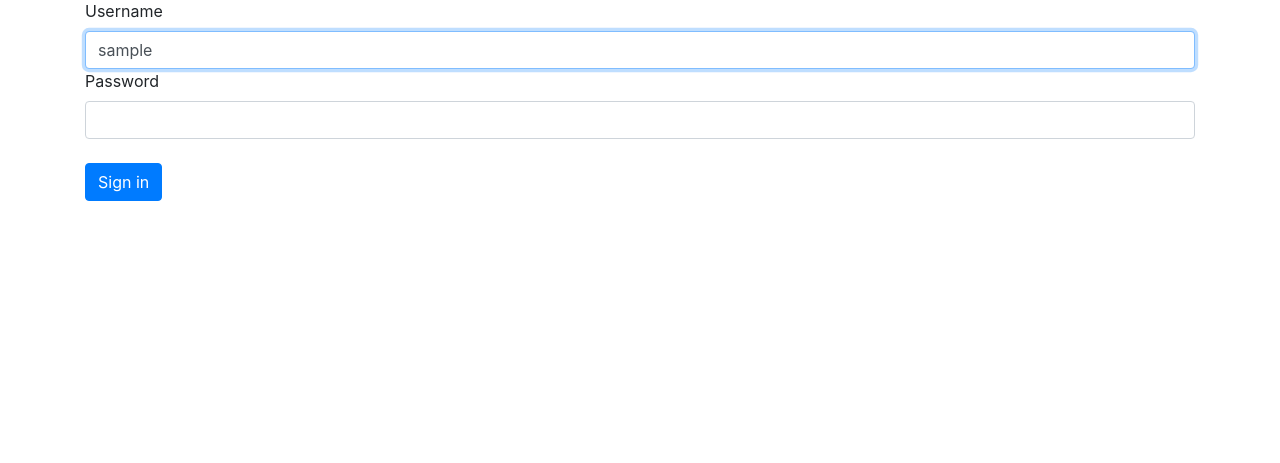
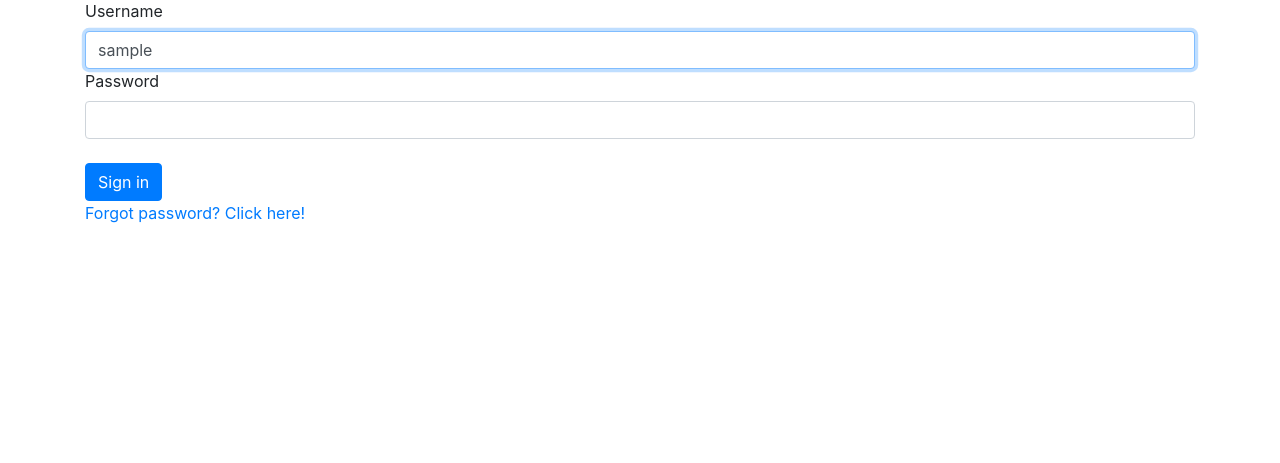
Before and after one commit to filkur/Todo_app, a PHP site: template templates/security/login.html.twig in a window 1280 px wide. Shown: the part 200-663 px from the top of the page. Run offline with PHP 8.4, Linux system fonts and the light colour scheme; the template is opened without the code that fills it: most values are stand-ins (such as "Sample title", 1, 10 or a date in 2020); some libraries are stand-ins or nearby versions.

Commit message:
Add route to reset password

```diff
--- a/templates/security/login.html.twig
+++ b/templates/security/login.html.twig
@@ -45,6 +45,7 @@
                         Sign in
                     </button>
                 </form>
+                <a href="{{ path('app_forgot_password_request') }}">Forgot password? Click here!</a>
             {% endif %}
         </article>
 
```
